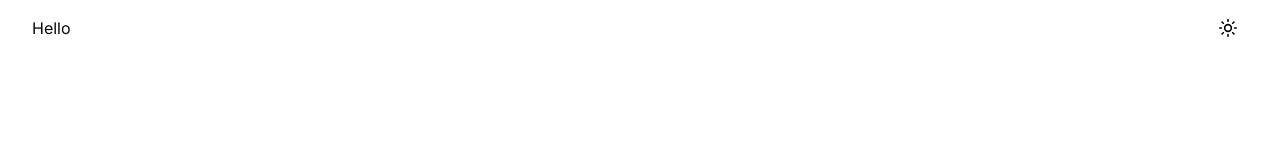
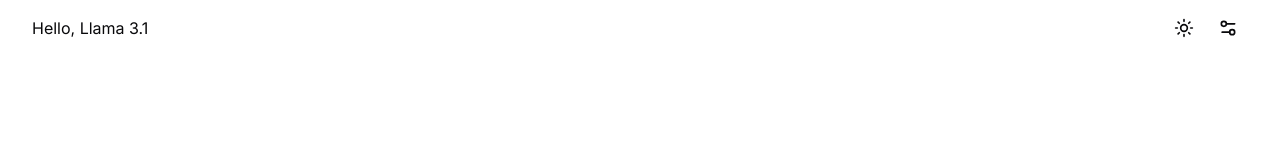
Before and after one commit to holdenmatt/hello-llama, a Next.js app: page / in a window 1280 px wide. Shown: the top 160 px of the page. Built offline with nearby package versions, Linux system fonts and the light colour scheme.

Commit message:
Add empty SettingsPanel

```diff
--- a/src/app/page.tsx
+++ b/src/app/page.tsx
@@ -1,12 +1,16 @@
 import { DarkModeToggle } from "@/components/atoms/DarkModeToggle";
 import { Chat } from "@/components/chat/Chat";
+import { SettingsPanel } from "@/components/chat/SettingsPanel";
 
 export default function ChatPage() {
   return (
     <div className="flex h-screen w-full flex-col overflow-hidden px-4 md:px-6 lg:px-8">
       <div className="sticky top-0 z-10 flex h-14 items-center justify-between">
-        Hello
-        <DarkModeToggle />
+        <div>Hello, Llama 3.1</div>
+        <div className="flex gap-1">
+          <DarkModeToggle />
+          <SettingsPanel />
+        </div>
       </div>
 
       <div className="flex w-full flex-1 overflow-y-scroll">
--- /dev/null
+++ b/src/components/chat/SettingsPanel.tsx
@@ -0,0 +1,37 @@
+import { Settings2 } from "lucide-react";
+
+import { Tooltip } from "@/components/atoms/Tooltip";
+import { Button } from "@/components/ui/button";
+import {
+  Sheet,
+  SheetContent,
+  SheetDescription,
+  SheetHeader,
+  SheetTitle,
+  SheetTrigger,
+} from "@/components/ui/sheet";
+
+import { ExternalLink } from "../atoms/ExternalLink";
+
+export function SettingsPanel() {
+  return (
+    <Sheet>
+      <Tooltip content="Settings">
+        <SheetTrigger asChild>
+          <Button variant="ghost" size="icon">
+            <Settings2 className="h-5 w-5" />
+          </Button>
+        </SheetTrigger>
+      </Tooltip>
+      <SheetContent className="data-[state=closed]:duration-200 data-[state=open]:duration-200">
+        <SheetHeader>
+          <SheetTitle>Settings</SheetTitle>
+          <SheetDescription>
+            {`Configure Llama 3.1 settings used by `}
+            <ExternalLink href="https://console.groq.com/docs/models">Groq</ExternalLink>.
+          </SheetDescription>
+        </SheetHeader>
+      </SheetContent>
+    </Sheet>
+  );
+}
```
